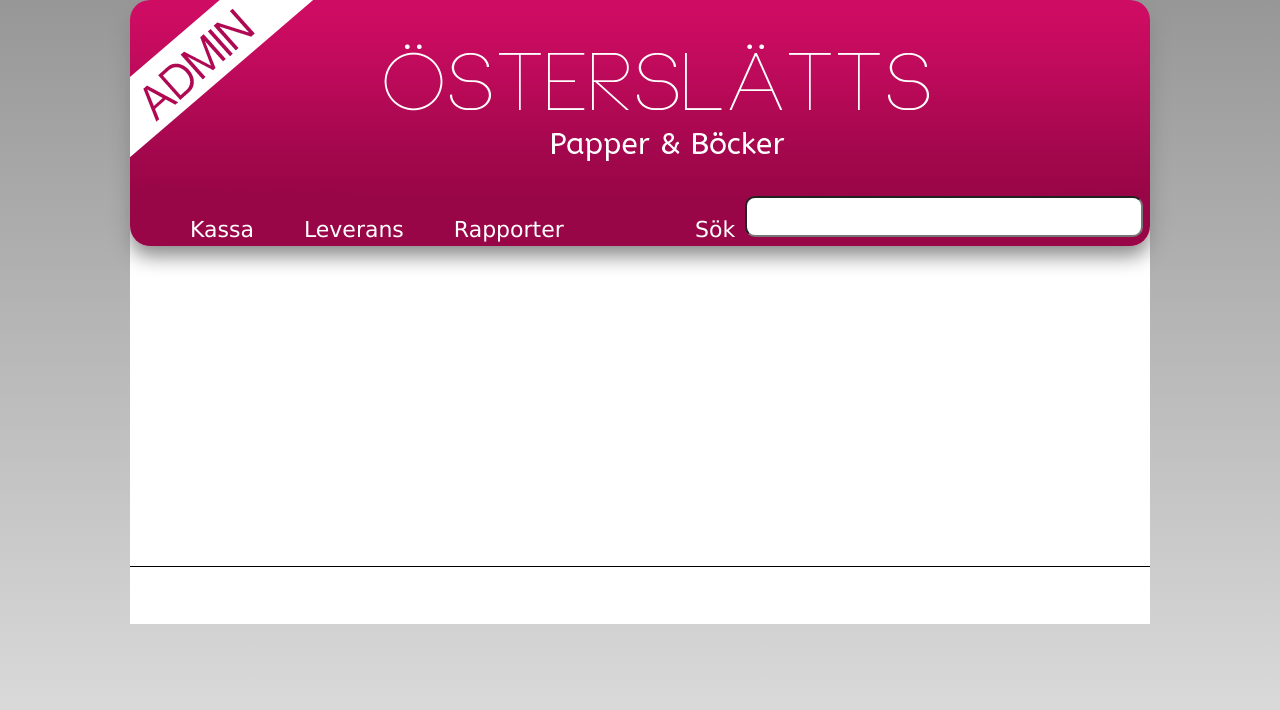
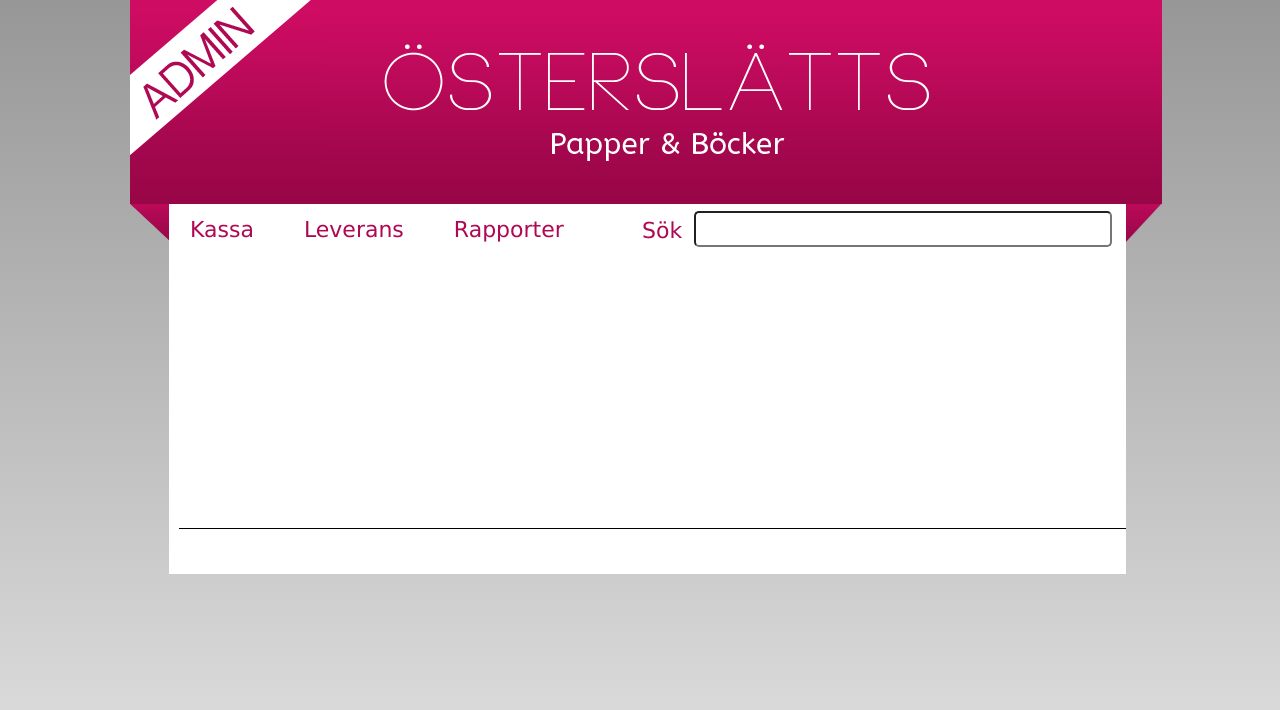
Before and after one commit to Joelgullander/bibloteksapplikation, a PHP site: page /admin.html in a window 1280 px wide. Shown: the top 710 px of the page. Run offline with PHP 8.4, Linux system fonts and the light colour scheme.

Commit message:
Gjort om header och meny
Ser nu likadan ut som kiosken

```diff
--- a/admin.html
+++ b/admin.html
@@ -26,8 +26,10 @@
 					</form>-->
 				</div>
 			</header>
-			<div class="maincontent"></div>
+			<div class="maincontent">
 			<footer></footer>
+			</div>
+
 		</div>
 	</body>
 </html>
--- a/css/css_admin.css
+++ b/css/css_admin.css
@@ -16,12 +16,10 @@ body{
 }
 
 header {
-	background-image:url('../imgs/admin/header_admin.png');
-	width:100%;
+	background-image:url('../imgs/admin/header_admin2.png');
+	width:1032px;
 	height:246px;
 	position:relative;
-	box-shadow: 0px 10px 20px #888888;
-	border-radius: 20px;
 }
 
 .home {
@@ -35,11 +33,12 @@ ul{
 	font-size: 22px;
 	bottom: 0;
 	padding-left: 50px;
+	z-index: 10;
 }
 ul li {
 	float: left;
 	margin:0 40px 5px 10px;
-	color: #fff;
+	color: #af0953;
 }
 
 ul li:hover{
@@ -49,7 +48,7 @@ ul li:hover{
 
 a{
 	text-decoration: none;
-	color: #fff;
+	color: #af0953;
 }
 
 a:hover{
@@ -58,43 +57,47 @@ a:hover{
 }
 
 .searchbox {
-	width: 400px;
-	height: 45px;
+	height: 40px;
 	position: absolute;
-	bottom: 5px;
-	right: 5px;
+	bottom: -5px;
+	right: 50px;
 	border-radius: 10px;
+	z-index: 10;
 }
 
 header input {
-	width: 390px;
-	height: 35px;
-	border-radius: 10px;
+	width: 410px;
+	height: 30px;
+	border-radius: 5px;
 	font-size: 22px;
 }
 
 .searchbox h2 {
 	position: absolute;
-	bottom: 0px;
-	right: 370px;
+	bottom: 9px;
+	right: 390px;
 	width: 80px;
 	font-size: 22px;
 	color: #FFF;
+	z-index: 10;
 }
 
 .maincontent {
-	width:100%;
-	min-height:300px;
+	width:937px;
+	position:relative;
+	top:-42px;
+	left:7px;
+	padding:10px;
+	margin:0 auto;
+	min-height:350px;
 	background-color:white;
-	margin-top: -50px;
-	padding-top: 70px;
+}
 }
 /*test*/
 .maincontentadmin {
 	width:100%;
 	min-height:300px;
 	background-color:white;
-	margin-top: -50px;
 	padding-top: 70px;
 }
 /*test*/
@@ -121,19 +124,19 @@ table {
 
 
 footer {
+	position:absolute;
+	bottom:0;
 	background-color:white;
 	border-top: 1px solid black;
 	min-height: 45px;
-	width:100%;
-	padding-top: 12px;
+	width:947px;
 	margin:0 auto;
 }
-
 
 h1 {
 	font-size: 30px;
 	color: #af0953;
-	padding-top: 70px;
+	padding-top: 50px;
 	font-weight: bold;
 	margin-bottom: 10px;
 }
--- a/kassa.html
+++ b/kassa.html
@@ -50,10 +50,10 @@
 					</div>
 
 					<div class="topplista"><h1>Topplista:</h1></div>
-
+				<footer></footer>
 				</div>
 
-				<footer></footer>
+
 		</div>
 
 
--- a/leverans.html
+++ b/leverans.html
@@ -77,9 +77,9 @@
 
 							</form>
 						</div>
+					<footer></footer>
+					</div>
 
-					</div>
-					<footer></footer>
 			</div>
 
 	</body>
--- a/pris.html
+++ b/pris.html
@@ -40,7 +40,7 @@
 						<div class="alt2"><p><a href="snabbkassa.html">Snabbkassa</a></p></div>
 						<div class="alt3"><p><a href="pris.html">Ändra pris</a></p></div>
 					</div>
-				</div>
+
 
 			<footer></footer>
 		</div>
--- a/rapporter.html
+++ b/rapporter.html
@@ -52,9 +52,10 @@
 
 						<div class ="topplista"><h1>Topplista:</h1></div>
 
-					</div>
 				<footer></footer>
 				</div>
+
+
 		</div>
 	</body>
 </html>
--- a/sok.html
+++ b/sok.html
@@ -41,9 +41,10 @@
 						<div class="alt2"><p><a href="snabbkassa.html">Snabbkassa</a></p></div>
 						<div class="alt3"><p><a href="pris.html">Ändra pris</a></p></div>
 					</div>
-				</div>
+			<footer></footer>
+			</div>
 
-			<footer></footer>
+
 		</div>
 	</body>
 </html>
```
Also changed, not shown: imgs/admin/header.png, imgs/admin/header_admin2.png (added), 1 other file.
